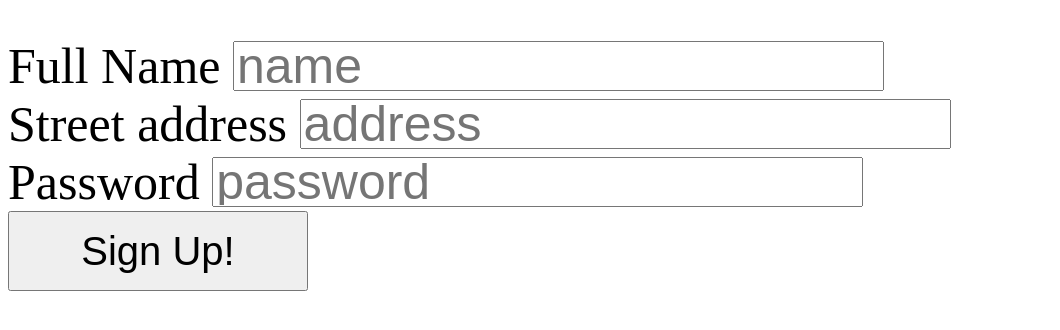
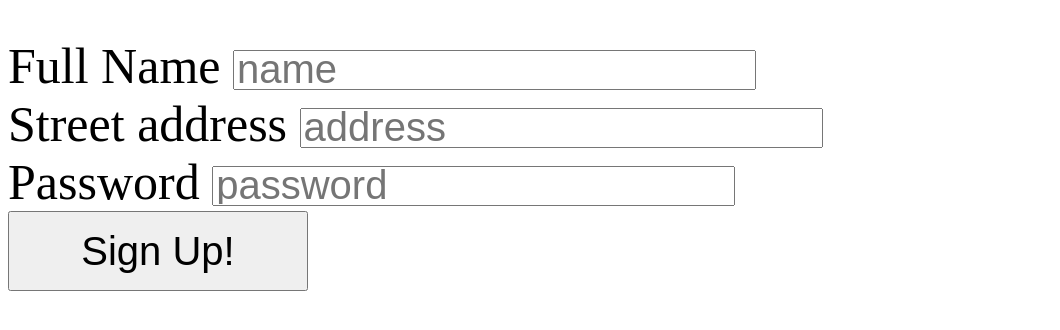
Before and after one commit to baizhongyuan-cpu/sentinel2026, a plain HTML site: page sentinel-day1/mini_website.html in a window 1280 px wide. Shown: the part 80-410 px from the top of the page, without its empty margins (0-1060 px from the left). Drawn offline with Linux system fonts and the light colour scheme.

Commit message:
Update mini_website.html

```diff
--- a/sentinel-day1/mini_website.html
+++ b/sentinel-day1/mini_website.html
@@ -9,14 +9,14 @@
         <form style="font-size:50px">
 
                 <label for="fullname">Full Name</label>
-                <input style="font-size:50px; height:50px;" id="fullname" type="text" placeholder="name"/><br/>
+                <input style="font-size:40px; height:40px;" id="fullname" type="text" placeholder="name"/><br/>
 
                 <label for="address">Street address</label>
-                <input style="font-size:50px; height:50px" id="address" type="text" placeholder="address"/><br/>
+                <input style="font-size:40px; height:40px" id="address" type="text" placeholder="address"/><br/>
 
 
                 <label for="password">Password</label>
-                <input style="font-size:50px; height:50px" id="password" type="password" placeholder="password"/><br/>
+                <input style="font-size:40px; height:40px" id="password" type="password" placeholder="password"/><br/>
                 <a href = "https://baizhongyuan-cpu.github.io/sentinel2026/sentinel-day1/mini_website2.html">
                     <button style="width:300px; height:80px; font-size:40px" type="button">
                         Sign Up!
```
